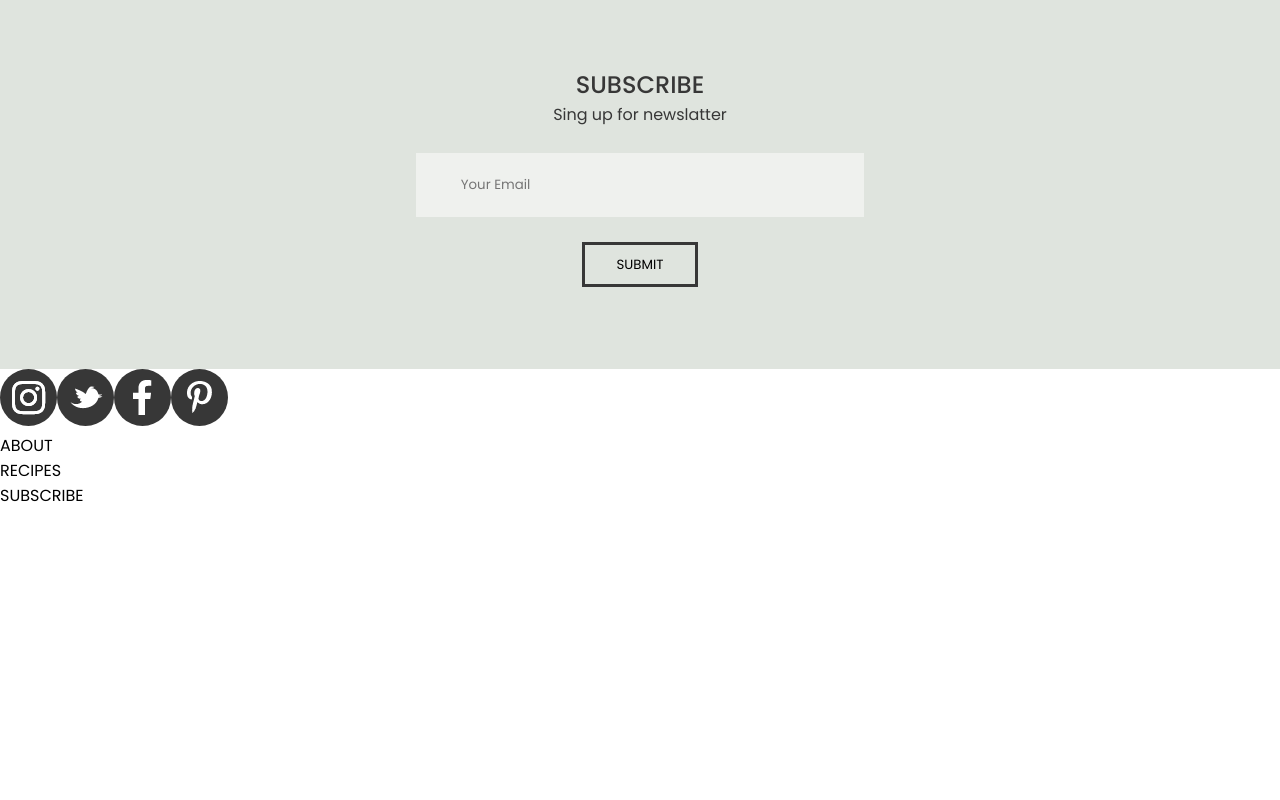
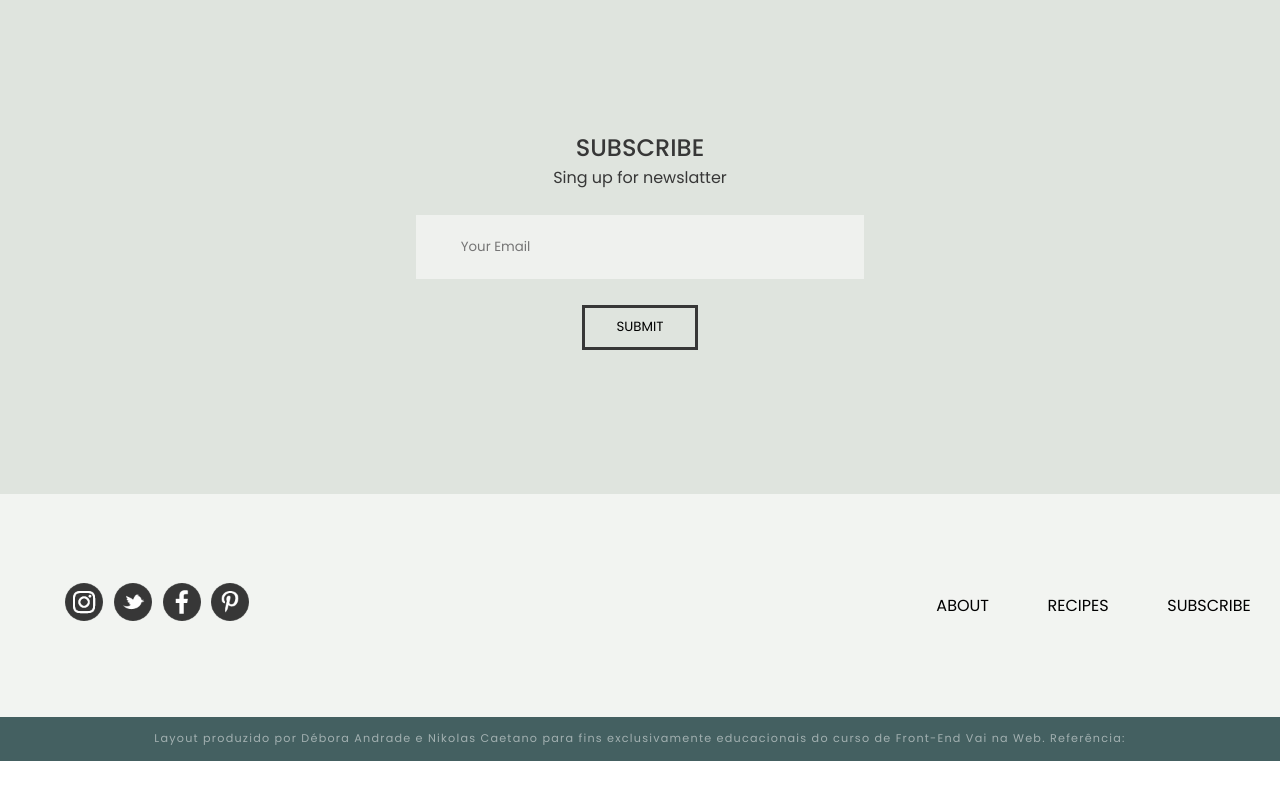
Before and after one commit to DebsAndrade/pair-programming, a React (Create React App) app: page / in a window 1280 px wide. Shown: the part 2337-3137 px from the top of the page. Before the commit the page ends 2845 px from the top, so only its background shows below. Built offline with nearby package versions, Linux system fonts and the light colour scheme.

Commit message:
Finaliza parte do footer para desktop

```diff
--- a/src/components/footer/FooterSectionTwo.js
+++ b/src/components/footer/FooterSectionTwo.js
@@ -3,22 +3,30 @@ import Instagram from "../../assets/image/instagramm.png";
 import Twitter from "../../assets/image/twitterr.png";
 import Facebook from "../../assets/image/ffacebook.png";
 import Pinterest from "../../assets/image/pinterestt.png";
+import * as S from "../../styles/FooterSectionTwoStyle";
 
 const SocialNetworks = () => {
     return (
-        <section>
-            <img src={Instagram} alt="Logo do Instagram" />
-            <img src={Twitter} alt="Logo do Twitter" />
-            <img src={Facebook} alt="Logo do Facebook" />
-            <img src={Pinterest} alt="Logo do Pinterest" />
-            <nav>
-                <ul>
-                    <li>ABOUT</li>
-                    <li>RECIPES</li>
-                    <li>SUBSCRIBE</li>
-                </ul>
-            </nav>
-        </section>
+        <S.BoxSection>
+            <S.SectionNav>
+                <S.BoxSocialNetworks>
+                    <S.Image src={Instagram} alt="Logo do Instagram" />
+                    <S.Image src={Twitter} alt="Logo do Twitter" />
+                    <S.Image src={Facebook} alt="Logo do Facebook" />
+                    <S.Image src={Pinterest} alt="Logo do Pinterest" />
+                </S.BoxSocialNetworks>
+                <nav>
+                    <ul>
+                        <S.LiFooter>ABOUT</S.LiFooter>
+                        <S.LiFooter>RECIPES</S.LiFooter>
+                        <S.LiFooter>SUBSCRIBE</S.LiFooter>
+                    </ul>
+                </nav>
+            </S.SectionNav>
+            <S.Div>
+                <S.P>Layout produzido por Débora Andrade e Nikolas Caetano para fins exclusivamente educacionais do curso de Front-End Vai na Web. Referência: https://br.pinterest.com/pin/AVuDlMAl4GsQiM6nijH9YbG9bsNKpompSEOEHzig6GJ58AnUtMkSy7k/</S.P>
+            </S.Div>
+        </S.BoxSection>
     )
 }
 
--- a/src/styles/FooterSectionOneStyle.js
+++ b/src/styles/FooterSectionOneStyle.js
@@ -1,7 +1,7 @@
 import styled from "styled-components";
 
 export const Box = styled.section`
-height:30vw;
+height:39.80vw;
 background-color:#DFE4DE;
 display:flex;
 flex-direction:column;
--- a/src/styles/FooterSectionTwoStyle.js
+++ b/src/styles/FooterSectionTwoStyle.js
@@ -0,0 +1,45 @@
+import styled from "styled-components";
+
+export const BoxSection = styled.section`
+    height: 20.78vw;
+    background-color: #F2F4F1;
+`
+
+export const SectionNav = styled.section`
+    height: 17.40vw;
+    display: flex;
+    align-items: center;
+    justify-content: space-between;
+`
+
+export const BoxSocialNetworks = styled.div`
+    padding-left: 4.27vw;
+`
+
+export const LiFooter = styled.li`
+    display: inline-block;
+    line-height: 4.22vw;
+    padding-inline: 2.29vw;
+    &:hover{
+        border: solid 5px #373737;
+    }
+`
+
+export const Image = styled.img`
+    height: 2.97vw;
+    margin-left: 0.83vw;
+`
+
+export const Div = styled.div`
+    height: 3.39vw;
+    background-color: #446061;
+    text-align: center;
+`
+
+export const P = styled.p`
+    font-size: 0.7em;
+    color: #fff;
+    opacity: 0.5;
+    letter-spacing: 0.11em;
+    line-height: 3.39vw;
+`
```
